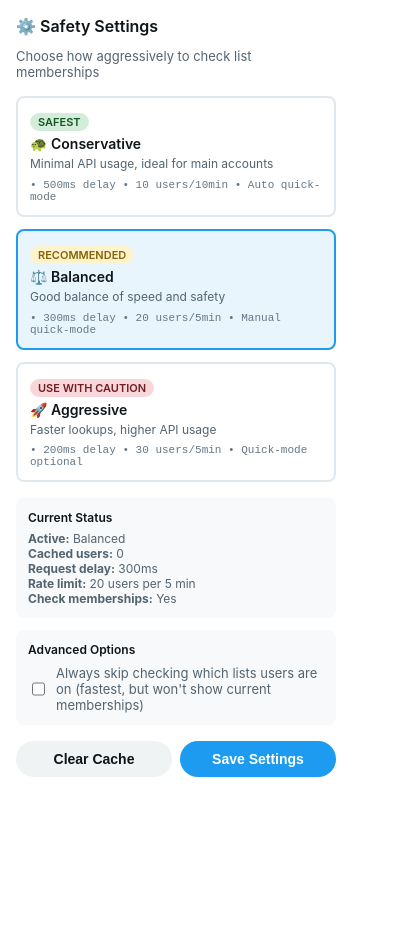
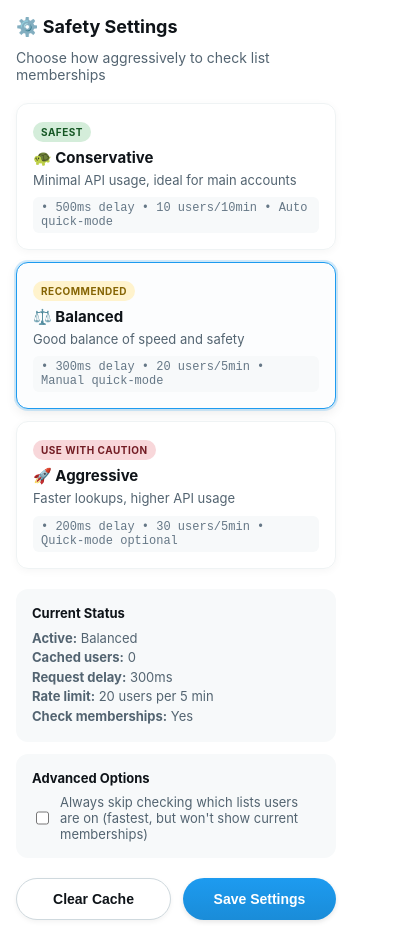
Before and after one commit to sameerbajaj/tw_list, a browser extension: page popup.html in a window 400 px wide. Before the commit the page ends 844 px from the top, so only its background shows below. Drawn offline with Linux system fonts and the light colour scheme.

Commit message:
Enhance UI styling for popup and buttons with improved gradients, shadows, and responsive design

```diff
--- a/popup.html
+++ b/popup.html
@@ -8,67 +8,82 @@
       padding: 16px;
       font-family: -apple-system, BlinkMacSystemFont, "Segoe UI", Roboto, Helvetica, Arial, sans-serif;
       margin: 0;
+      background-color: #ffffff;
     }
 
     h2 {
       margin: 0 0 12px 0;
-      font-size: 16px;
-      font-weight: 600;
+      font-size: 18px;
+      font-weight: 700;
       color: #0f1419;
     }
 
     .subtitle {
-      font-size: 13px;
+      font-size: 14px;
       color: #536471;
-      margin-bottom: 16px;
+      margin-bottom: 20px;
     }
 
     .preset {
-      border: 2px solid #e1e8ed;
-      border-radius: 8px;
-      padding: 12px;
+      border: 1px solid #eff3f4;
+      border-radius: 12px;
+      padding: 16px;
       margin-bottom: 12px;
       cursor: pointer;
-      transition: all 0.2s;
+      transition: all 0.2s cubic-bezier(0.4, 0, 0.2, 1);
+      box-shadow: 0 2px 8px rgba(0, 0, 0, 0.04);
+      position: relative;
     }
 
     .preset:hover {
       border-color: #1d9bf0;
-      background-color: #f7f9fa;
+      transform: translateY(-2px);
+      box-shadow: 0 4px 12px rgba(0, 0, 0, 0.08);
+    }
+
+    .preset:active {
+      transform: translateY(0);
     }
 
     .preset.selected {
       border-color: #1d9bf0;
-      background-color: #e8f5fd;
+      background-color: #fcfdfe;
+      box-shadow: 0 0 0 2px rgba(29, 155, 240, 0.2), 0 4px 12px rgba(0, 0, 0, 0.08);
     }
 
     .preset-name {
-      font-weight: 600;
-      font-size: 14px;
+      font-weight: 700;
+      font-size: 15px;
       color: #0f1419;
       margin-bottom: 4px;
     }
 
     .preset-desc {
-      font-size: 12px;
+      font-size: 13px;
       color: #536471;
       line-height: 1.4;
     }
 
     .preset-stats {
-      font-size: 11px;
+      font-size: 12px;
       color: #657786;
-      margin-top: 6px;
+      margin-top: 8px;
       font-family: monospace;
+      background: #f7f9fa;
+      padding: 4px 8px;
+      border-radius: 6px;
+      display: inline-block;
     }
 
     .badge {
       display: inline-block;
-      padding: 2px 8px;
+      padding: 4px 8px;
       border-radius: 12px;
-      font-size: 11px;
-      font-weight: 600;
-      margin-bottom: 4px;
+      font-size: 10px;
+      font-weight: 700;
+      margin-bottom: 6px;
+      text-transform: uppercase;
+      letter-spacing: 0.5px;
     }
 
     .badge.safe {
@@ -87,56 +102,75 @@
     }
 
     .status {
-      margin-top: 16px;
-      padding: 12px;
+      margin-top: 20px;
+      padding: 16px;
       background-color: #f7f9fa;
-      border-radius: 8px;
-      font-size: 12px;
+      border-radius: 12px;
+      font-size: 13px;
     }
 
     .status-label {
-      font-weight: 600;
+      font-weight: 700;
       color: #0f1419;
-      margin-bottom: 6px;
+      margin-bottom: 8px;
     }
 
     .status-value {
       color: #536471;
+      line-height: 1.5;
     }
 
     .actions {
-      margin-top: 16px;
+      margin-top: 20px;
       display: flex;
-      gap: 8px;
+      gap: 12px;
     }
 
     button {
       flex: 1;
-      padding: 10px 16px;
+      padding: 12px 16px;
       border: none;
-      border-radius: 20px;
+      border-radius: 24px;
       font-size: 14px;
-      font-weight: 600;
+      font-weight: 700;
       cursor: pointer;
-      transition: background-color 0.2s;
+      transition: all 0.2s cubic-bezier(0.4, 0, 0.2, 1);
+      box-shadow: 0 2px 5px rgba(0, 0, 0, 0.1);
     }
 
     .btn-primary {
-      background-color: #1d9bf0;
+      background: linear-gradient(to bottom, #1d9bf0, #1a8cd8);
       color: white;
     }
 
     .btn-primary:hover {
-      background-color: #1a8cd8;
+      background: linear-gradient(to bottom, #1a8cd8, #167ac0);
+      transform: translateY(-2px);
+      box-shadow: 0 4px 10px rgba(29, 155, 240, 0.3);
+    }
+
+    .btn-primary:active {
+      transform: translateY(0);
+      box-shadow: none;
     }
 
     .btn-secondary {
-      background-color: #eff3f4;
+      background-color: #ffffff;
       color: #0f1419;
+      border: 1px solid #cfd9de;
+      box-shadow: 0 2px 5px rgba(0, 0, 0, 0.05);
     }
 
     .btn-secondary:hover {
-      background-color: #d7dbdc;
+      background-color: #f7f9fa;
+      border-color: #c4cfd6;
+      transform: translateY(-2px);
+      box-shadow: 0 4px 8px rgba(0, 0, 0, 0.08);
+    }
+
+    .btn-secondary:active {
+      transform: translateY(0);
+      box-shadow: none;
     }
   </style>
 </head>
```
Also changed, not shown: styles.css (+58 -25 lines).
